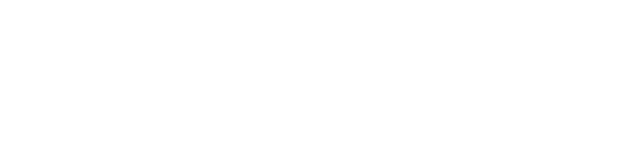
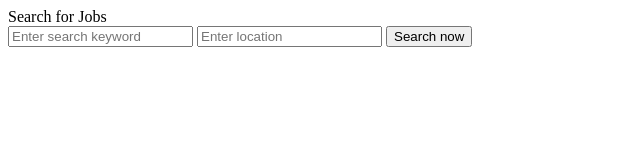
Before and after one commit to msimbo/codeofhonors-jobs-tracker-v1v2, a plain HTML site: page index.html in a window 1280 px wide. Shown: the whole page, without its empty margins (0-640 px from the left). Drawn offline with Linux system fonts and the light colour scheme.

Commit message:
search page html initial commit

```diff
--- a/index.html
+++ b/index.html
@@ -15,8 +15,17 @@
 </div>
 
 <!-- main section  -->
-<div>
-
+<!--search page-->
+<div class="bg-blue-100 border-2 border-black rounded h-1/3 w-1/4" id="searchPage" >
+     <form>
+         <label for="keyword">Search for Jobs</label><br>
+         <input id=keyword name="keyword" placeholder="Enter search keyword">
+         <label for="location"></label>
+         <input id=location name="location" placeholder="Enter location">
+         <button>
+             Search now
+         </button>
+     </form>
 </div>
 
 <!-- footer  -->
```
